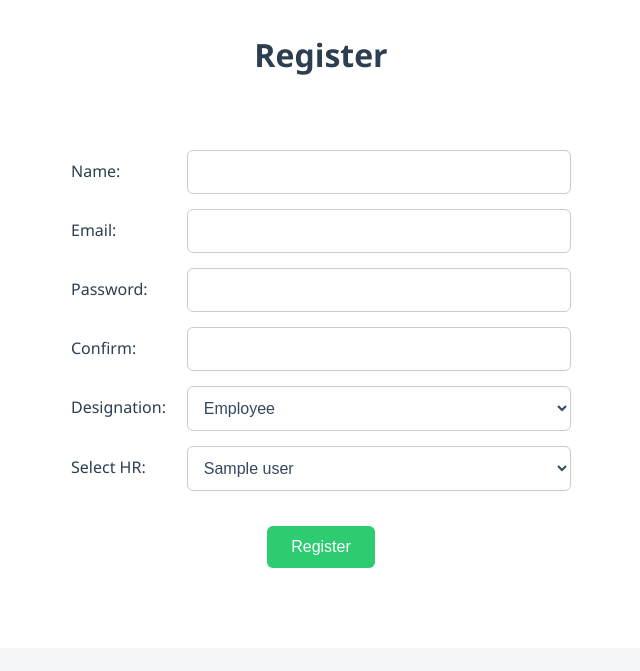
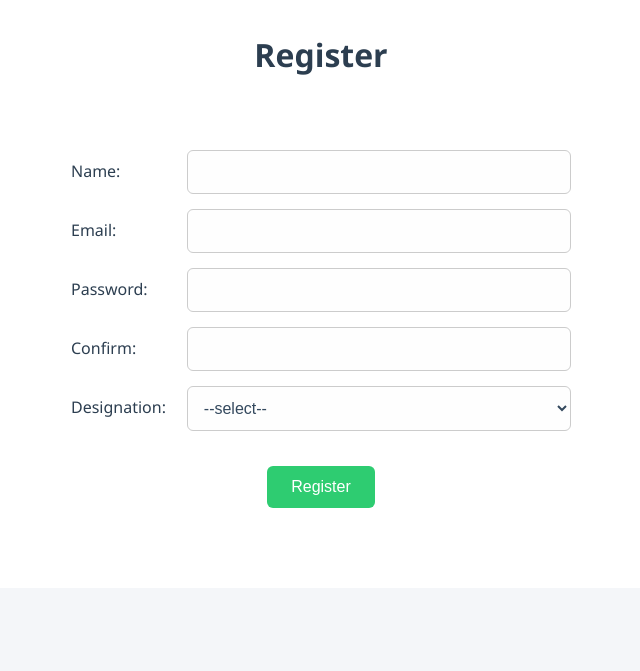
Before and after one commit to hitakshi-25/MoodSentry, a FastAPI app: page /register in a window 1280 px wide. Shown: the part 122-793 px from the top of the page, without its empty margins (319-959 px from the left). After the commit the page ends 630 px from the top, so only its background shows below. Run offline with FastAPI, Linux system fonts and the light colour scheme; a database or web service that is not in the repository returns one stand-in record (values such as "Sample title"); some libraries are stand-ins or nearby versions.

Commit message:
📝 Registration UI: Dynamic HR selection via PostgreSQL

```diff
--- a/templates/register.html
+++ b/templates/register.html
@@ -12,6 +12,7 @@
   <label>
     <span>Designation:</span>
     <select name="role" id="roleSelect" required onchange="toggleHRSelect()">
+      <option>--select--</option>
       <option value="employee">Employee</option>
       <option value="hr">HR</option>
       <option value="owner">Owner</option>
@@ -22,6 +23,7 @@
     <label>
       <span>Select HR:</span>
       <select name="hr_id">
+        <option>--select--</option>
         {% for hr in hr_list %}
           <option value="{{ hr.id }}">{{ hr.name }}</option>
         {% endfor %}
```
